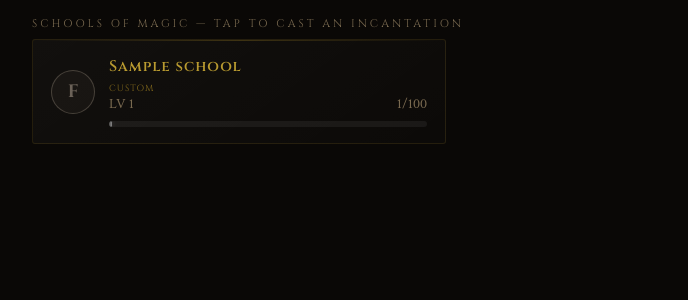
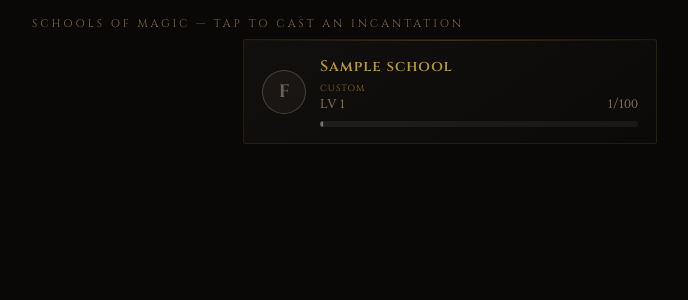
Before and after one commit to elaw142/Grimoire, a Flask app: page / in a window 1280 px wide. Shown: the part 156-456 px from the top of the page, without its empty margins (190-878 px from the left). Run offline with Flask 3, Linux system fonts and the light colour scheme; the visitor is signed in with stand-in values (Sample User, id 1); tables that the repository leaves empty hold one stand-in row (values such as "Sample post"); data that the repository does not hold is empty.

Commit message:
fix: center lone card when school count is odd

```diff
--- a/static/style.css
+++ b/static/style.css
@@ -212,6 +212,11 @@ a:hover { color: #e8d5a8; }
   .site-header { padding: 22px 24px 16px; }
   .header-name { font-size: 26px; }
   .hstat-value { font-size: 20px; }
+  .stat-card:last-child:nth-child(odd) {
+    grid-column: 1 / -1;
+    justify-self: center;
+    width: calc(50% - 4px);
+  }
 }
 
 @media (min-width: 900px) {
```
